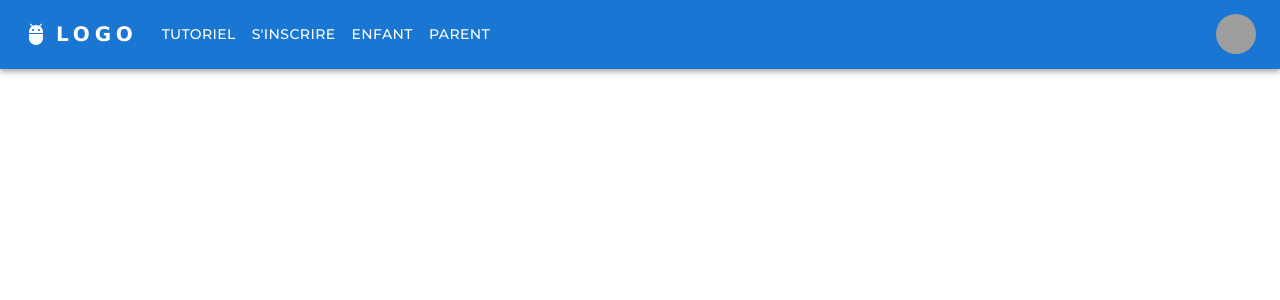
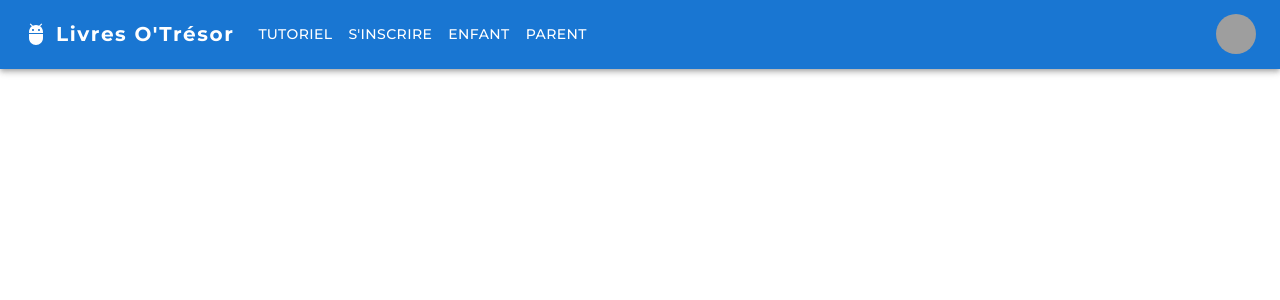
Before and after one commit to MarieLouPLevasseur/Projet-livresOtresor-front, a React (Create React App) app: page / in a window 1280 px wide. Shown: the top 300 px of the page. Built offline with nearby package versions, Linux system fonts and the light colour scheme; grey boxes are pictures that could not be loaded.

Commit message:
logo modification

```diff
--- a/src/components/Home/Navbar/Navbar.js
+++ b/src/components/Home/Navbar/Navbar.js
@@ -14,7 +14,7 @@ import MenuItem from '@mui/material/MenuItem';
 import AdbIcon from '@mui/icons-material/Adb';
 
 const pages = ['Tutoriel', "S'inscrire", 'Enfant', 'Parent'];
-const settings = ['Profile', 'Account', 'Dashboard', 'Logout'];
+const settings = ['Profil', 'Compte', 'Déconnexion'];
 
 const Navbar = () => {
   const [anchorElNav, setAnchorElNav] = React.useState(null);
@@ -48,14 +48,14 @@ const Navbar = () => {
             sx={{
               mr: 2,
               display: { xs: 'none', md: 'flex' },
-              fontFamily: 'Verdana',
+              fontFamily: 'Montserrat',
               fontWeight: 700,
-              letterSpacing: '.3rem',
+              letterSpacing: '.1rem',
               color: 'inherit',
               textDecoration: 'none',
             }}
           >
-            LOGO
+            Livres O'Trésor
           </Typography>
 
           <Box sx={{ flexGrow: 1, display: { xs: 'flex', md: 'none' } }}>
--- a/src/components/Home/Navbar/Navbar.scss
+++ /dev/null
@@ -1,3 +0,0 @@
-theme.typography.fontFamily{
-  font-family: 'Montserrat';
-}
```
